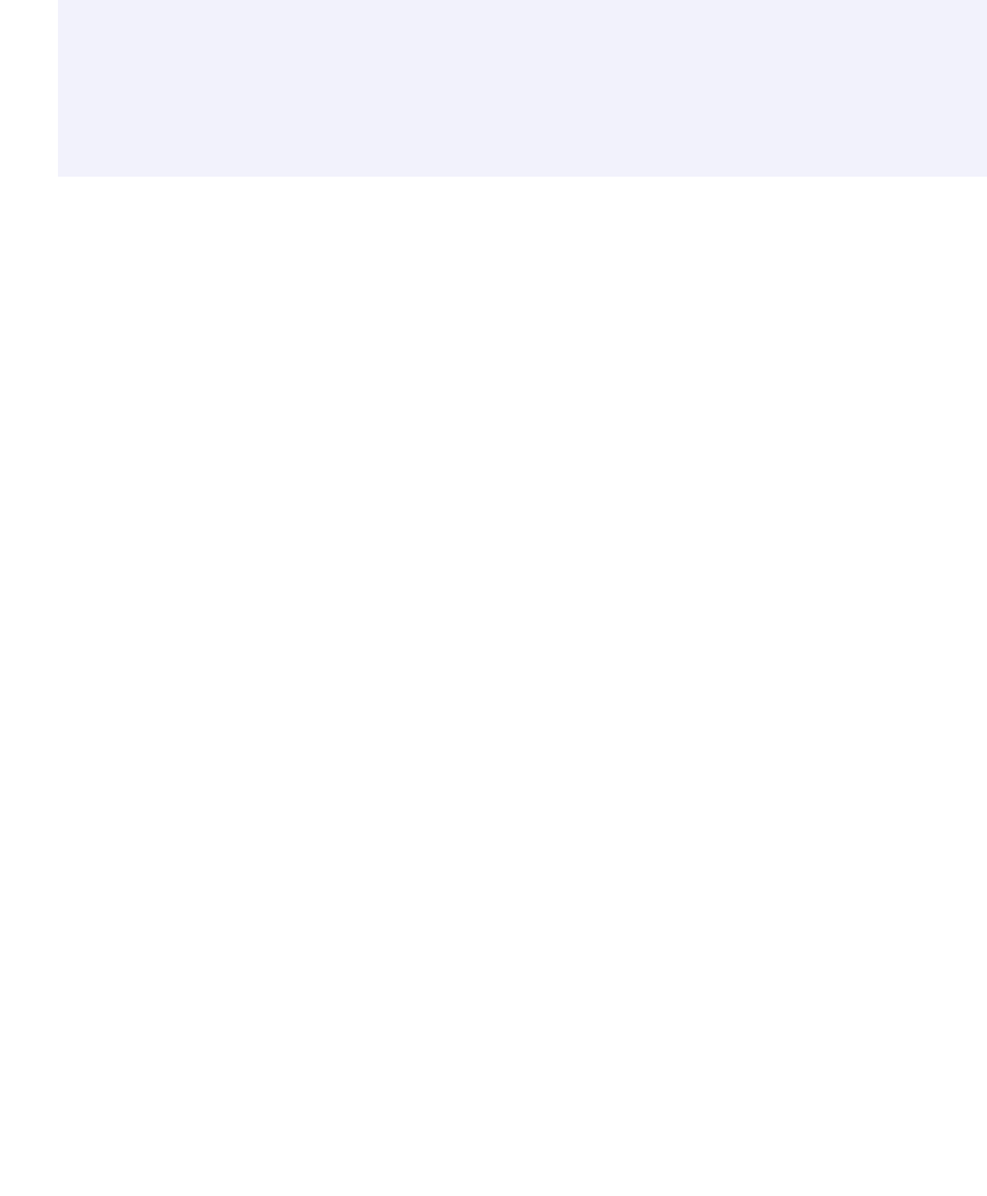
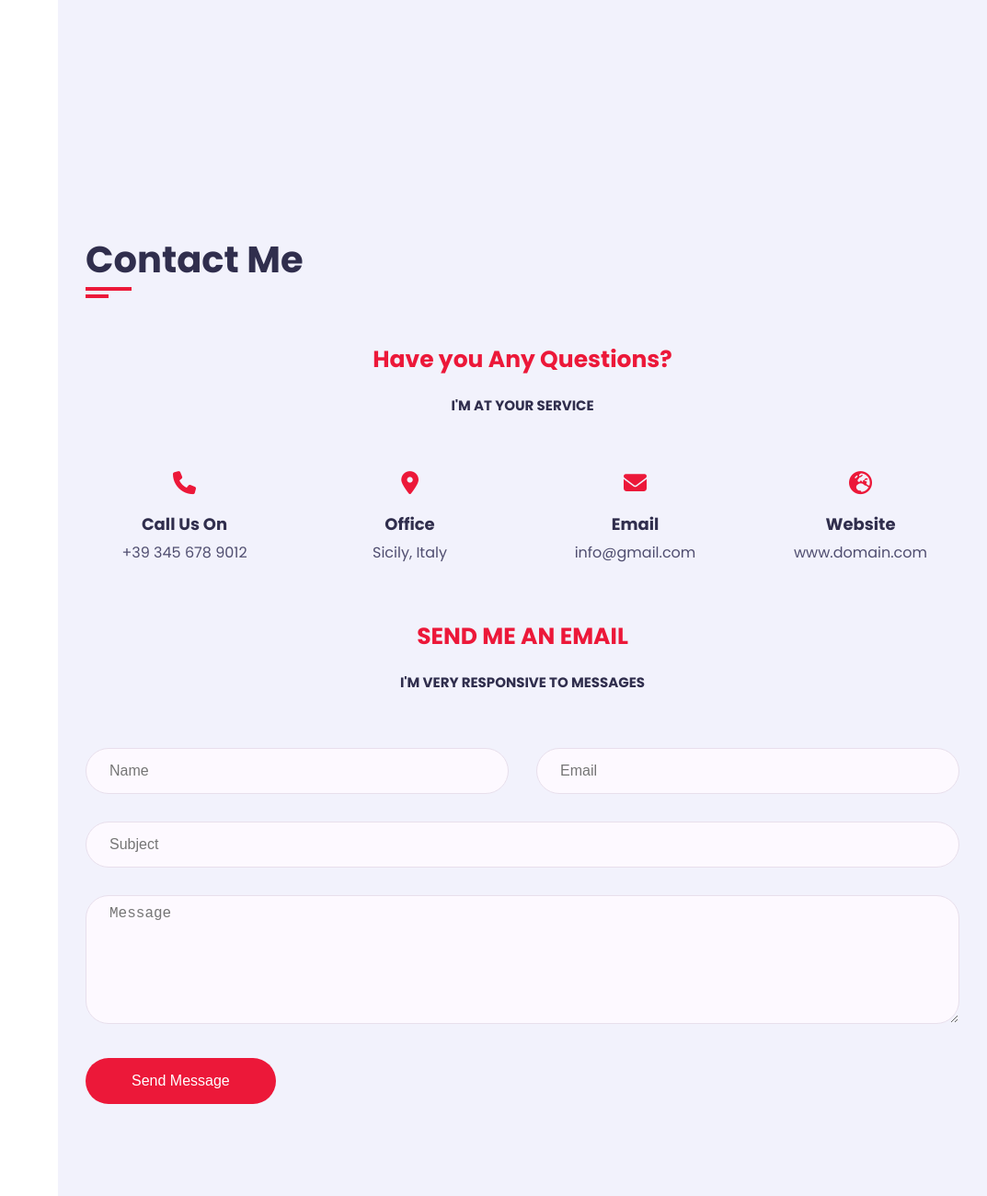
Before and after one commit to AidaB9837/personal-portfolio-website, a plain HTML site: page index.html in a window 1280 px wide. Shown: the part 3543-4843 px from the top of the page at 92% size, without its empty margins (207-1280 px from the left). Before the commit the page ends 3735 px from the top, so only its background shows below. Drawn offline with Linux system fonts and the light colour scheme; a web font is replaced by a local one.

Commit message:
feat: Add Contact's HTML&CSS Code

```diff
--- a/css/style.css
+++ b/css/style.css
@@ -628,3 +628,94 @@ h3.my-profession {
 }
 
 /* Portfolio Section End */
+
+/* Contact Section Start */
+.contact-title {
+  color: var(--skin-color);
+  text-align: center;
+  font-size: 25px;
+  margin-bottom: 20px;
+}
+
+.contact-sub-title {
+  color: var(--text-black-900);
+  text-align: center;
+  font-size: 15px;
+  margin-bottom: 60px;
+}
+
+.contact .contact-info-item {
+  flex: 0 0 25%;
+  max-width: 25%;
+  text-align: center;
+  margin-bottom: 60px;
+}
+
+.contact .contact-info-item .icon {
+  display: inline-block;
+}
+
+.contact .contact-info-item .icon .fa {
+  font-size: 25px;
+  color: var(--skin-color);
+}
+
+.contact .contact-info-item h4 {
+  font-size: 18px;
+  font-weight: 700;
+  color: var(--text-black-900);
+  text-transform: capitalize;
+  margin: 15px 0 5px;
+}
+
+.contact .contact-info-item p {
+  font-size: 16px;
+  line-height: 25px;
+  color: var(--text-black-700);
+  font-weight: 400;
+}
+
+.contact .contact-form {
+  flex: 0 0 100%;
+  max-width: 100%;
+}
+
+.contact .contact-form .col-6 {
+  flex: 0 0 50%;
+  max-width: 50%;
+}
+
+.contact .contact-form .col-12 {
+  flex: 0 0 100%;
+  max-width: 100%;
+}
+
+.contact .contact-form .form-item {
+  margin-bottom: 30px;
+}
+
+.contact .contact-form .form-item .form-control {
+  width: 100%;
+  height: 50px;
+  border-radius: 25px;
+  background: var(--bg-black-100);
+  border: 1px solid var(--bg-black-50);
+  padding: 10px 25px;
+  font-size: 16px;
+  color: var(--text-black-700);
+  transition: all 0.3s ease;
+}
+
+.contact .contact-form .form-item .form-control:focus {
+  box-shadow: 0 0 20px rgba(48, 46, 77, 0.15);
+}
+
+.contact .contact-form .form-item textarea.form-control {
+  height: 140px;
+}
+
+.contact .contact-form .btn {
+  height: 50px;
+  padding: 0 50px;
+}
+/* Contact Section End */
--- a/index.html
+++ b/index.html
@@ -405,6 +405,108 @@
           </div>
         </section>
         <!-- Portfolio Section End -->
+        <!-- Contact Section Start -->
+        <section class="contact section">
+          <div class="container">
+            <div class="row">
+              <div class="section-title padd-15"><h2>Contact Me</h2></div>
+            </div>
+            <h3 class="contact-title padd-15">Have you Any Questions?</h3>
+            <h4 class="contact-sub-title padd-15">I'M AT YOUR SERVICE</h4>
+            <div class="row">
+              <!-- Contact info item Start -->
+              <div class="contact-info-item padd-15">
+                <div class="icon"><i class="fa fa-phone"></i></div>
+                <h4>Call Us On</h4>
+                <p>+39 345 678 9012</p>
+              </div>
+              <!-- Contact info item End -->
+              <!-- Contact info item Start -->
+              <div class="contact-info-item padd-15">
+                <div class="icon"><i class="fa fa-map-marker-alt"></i></div>
+                <h4>Office</h4>
+                <p>Sicily, Italy</p>
+              </div>
+              <!-- Contact info item End -->
+              <!-- Contact info item Start -->
+              <div class="contact-info-item padd-15">
+                <div class="icon"><i class="fa fa-envelope"></i></div>
+                <h4>Email</h4>
+                <p>info@gmail.com</p>
+              </div>
+              <!-- Contact info item End -->
+              <!-- Contact info item Start -->
+              <div class="contact-info-item padd-15">
+                <div class="icon"><i class="fa fa-globe-europe"></i></div>
+                <h4>Website</h4>
+                <p>www.domain.com</p>
+              </div>
+              <!-- Contact info item End -->
+            </div>
+            <h3 class="contact-title padd-15">SEND ME AN EMAIL</h3>
+            <h4 class="contact-sub-title padd-15">
+              I'M VERY RESPONSIVE TO MESSAGES
+            </h4>
+            <!-- Contact Form -->
+            <div class="row">
+              <div class="contact-form padd-15">
+                <div class="row">
+                  <!-- Form field Start -->
+                  <div class="form-item col-6 padd-15">
+                    <div class="form-group">
+                      <input
+                        type="text"
+                        class="form-control"
+                        placeholder="Name"
+                      />
+                    </div>
+                  </div>
+                  <!-- Form field End -->
+                  <!-- Form field Start -->
+                  <div class="form-item col-6 padd-15">
+                    <div class="form-group">
+                      <input
+                        type="email"
+                        class="form-control"
+                        placeholder="Email"
+                      />
+                    </div>
+                  </div>
+                  <!-- Form field End -->
+                  <!-- Form field Start -->
+                  <div class="form-item col-12 padd-15">
+                    <div class="form-group">
+                      <input
+                        type="text"
+                        class="form-control"
+                        placeholder="Subject"
+                      />
+                    </div>
+                  </div>
+                  <!-- Form field End -->
+                  <!-- Form field Start -->
+                  <div class="form-item col-12 padd-15">
+                    <div class="form-group">
+                      <textarea
+                        name=""
+                        class="form-control"
+                        id=""
+                        placeholder="Message"
+                      ></textarea>
+                    </div>
+                  </div>
+                  <!-- Form field End -->
+                  <!-- Form field Start -->
+                  <div class="form-item col-12 padd-15">
+                    <button type="submit" class="btn">Send Message</button>
+                  </div>
+                  <!-- Form field End -->
+                </div>
+              </div>
+            </div>
+          </div>
+        </section>
+        <!-- Contact Section End -->
       </div>
       <!-- Main Content End -->
     </div>
```
